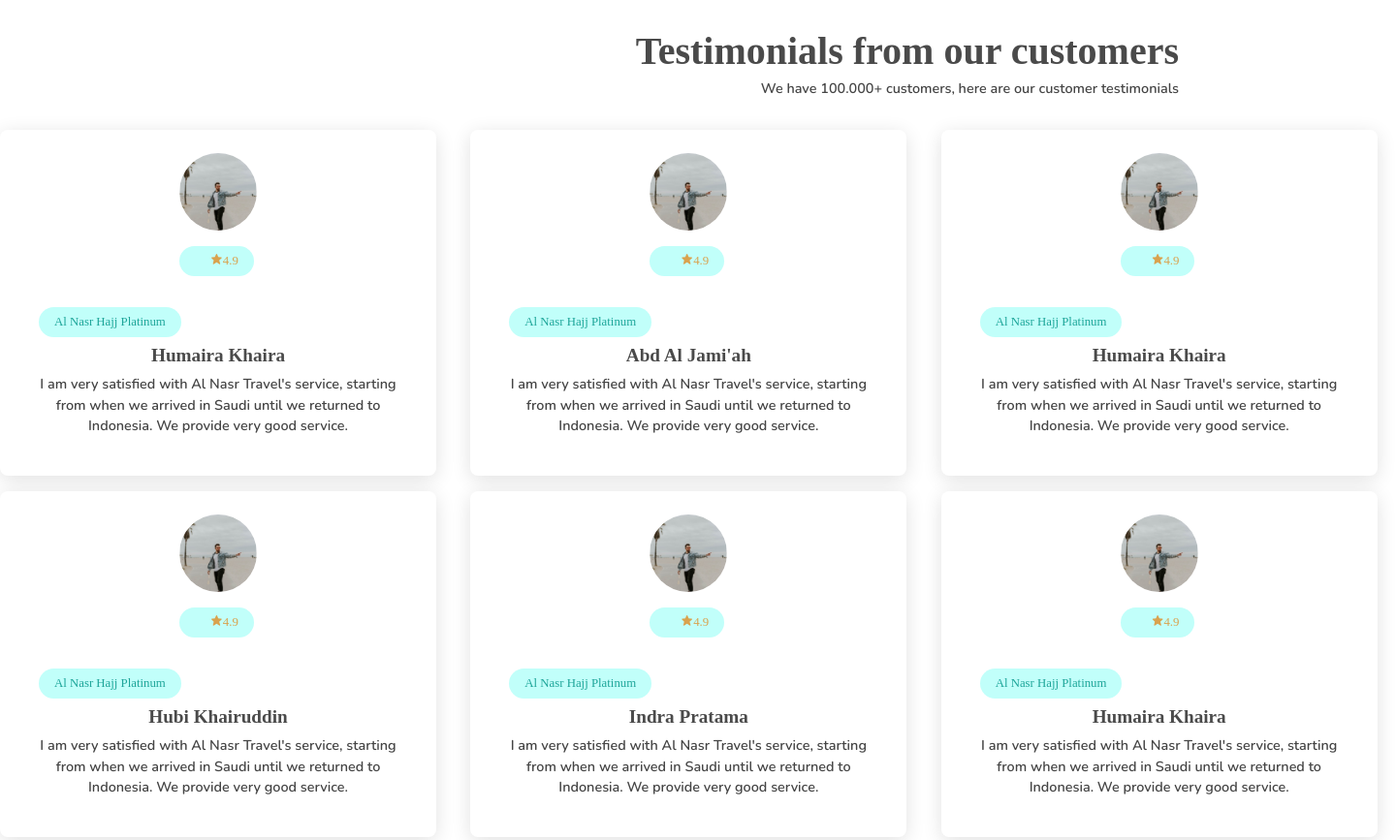
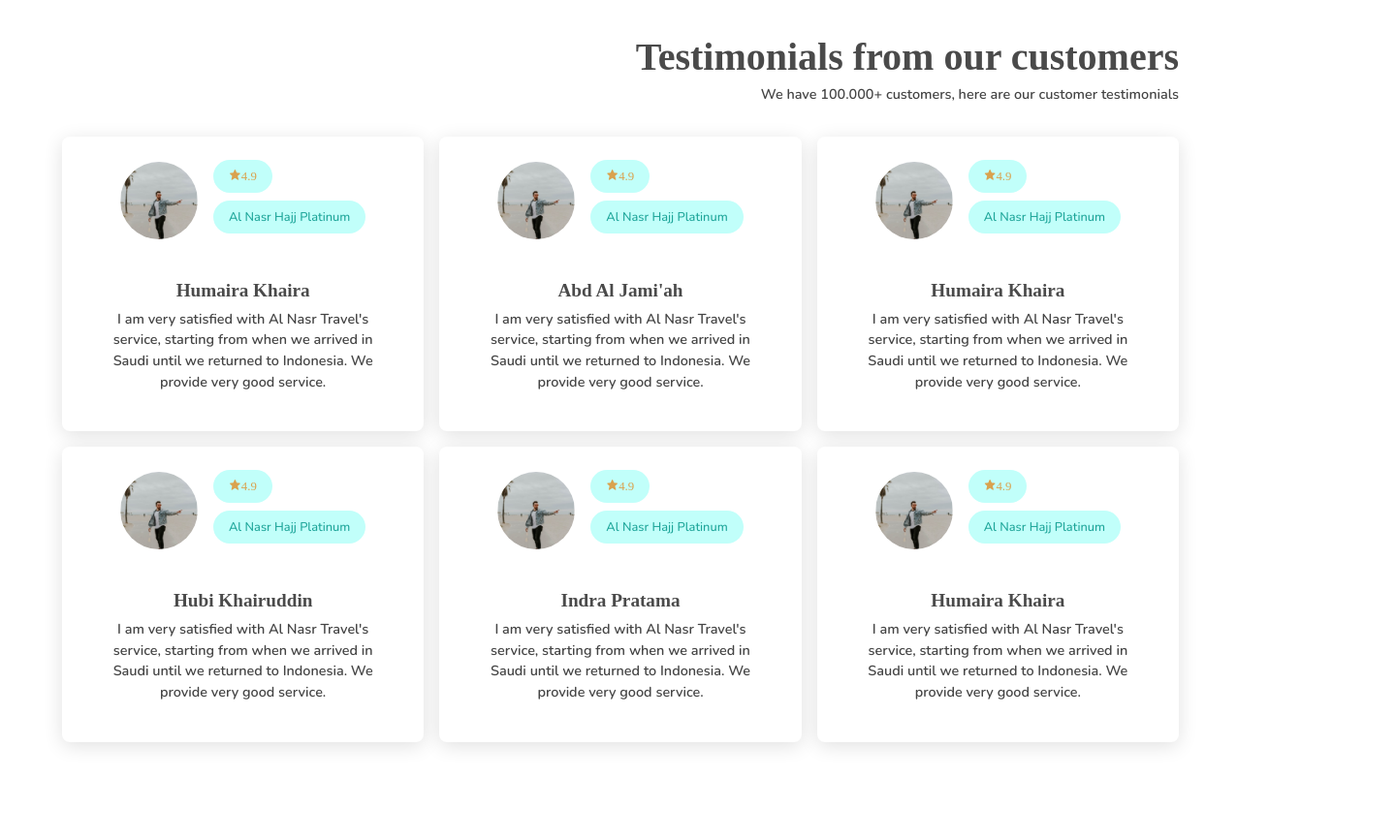
Before and after one commit to Fajar-saputra/codedesign.dev, a plain HTML site: page al-nasr-website-al-hajj-and-umrah/index.html in a window 1280 px wide. Shown: the part 3820-4687 px from the top of the page at 97% size, 1440 px wide, since content can reach past the window. Drawn offline with nearby package versions, Linux system fonts and the light colour scheme; a web font is replaced by a local one.

Commit message:
style(al-nasr-website): fix media query

```diff
--- a/al-nasr-website-al-hajj-and-umrah/css/style.css
+++ b/al-nasr-website-al-hajj-and-umrah/css/style.css
@@ -306,13 +306,6 @@ section {
     transform: translateX(-50%);
 }
 
-.package-header {
-    display: flex;
-    flex-direction: row;
-    align-items: center;
-    justify-content: space-between;
-}
-
 .about-content {
     height: 100%;
 }
@@ -335,6 +328,19 @@ section {
     margin-right: 1rem;
 }
 
+.package-header {
+    display: flex;
+    flex-direction: row;
+    align-items: center;
+    justify-content: space-between;
+}
+
+.package-grid {
+    display: grid;
+    grid-template-columns: repeat(auto-fill, minmax(300px, 1fr));
+    justify-content: center;
+}
+
 .card-package,
 .package-card-last {
     width: 361px;
@@ -344,12 +350,6 @@ section {
     border-radius: 10px;
     box-shadow: 0 4px 20px 0 rgba(29, 165, 153, 0.15);
     background-color: #fff;
-}
-
-.package-grid {
-    display: grid;
-    grid-template-columns: repeat(auto-fill, minmax(300px, 1fr));
-    justify-content: center;
 }
 
 .package-tier {
@@ -368,7 +368,7 @@ section {
 }
 
 .package-card-last {
-    height: 100%;
+    height: 540px;
     display: flex;
 }
 
@@ -433,11 +433,12 @@ section {
     width: fit-content;
     border-radius: 20px;
     margin: 0 auto;
+    font-family: var(--Nunito-font);
+    height: fit-content;
 }
 
 .rating i {
     font-family: var(--Nunito-font);
-    margin-left: 1rem;
     color: #d9a24e;
 }
 
@@ -467,6 +468,7 @@ section {
 .facilities .facilities-container {
     row-gap: 1rem;
     grid-template-columns: repeat(auto-fit, minmax(300px, 1fr));
+    gap: 1rem;
 }
 
 .facilities-item {
@@ -478,6 +480,7 @@ section {
     border-radius: var(--border-radius);
     box-shadow: 0 4px 20px 0 rgba(0, 0, 0, 0.12);
     background-color: var(--background-color);
+    width: 100%;
 }
 
 .facilities-container .heading {
@@ -487,13 +490,22 @@ section {
 }
 
 .testtimonail .container-2 {
-    width: 1440px;
+    max-width: 1440px;
+    width: 90%;
     margin: 0 auto;
 }
 
 .grid-testtimonail {
     display: grid;
     grid-template-columns: 1fr;
+    /* grid-template-columns: repeat(auto-fit, minmax(450px, 1fr)); */
+    /* row-gap: 2rem; */
+}
+
+.grid-testtimonail .card-testtimonail {
+    /* width: 450px; */
+    width: 100%;
+    margin: auto;
 }
 
 .card-testtimonail {
@@ -525,7 +537,7 @@ section {
 .card-testtimonail .rating {
     padding: .5rem 1rem;
     font-size: .8rem;
-    margin: 0;
+    margin: 0 0 .5rem;
 }
 
 .testtimonail-people {
@@ -627,9 +639,7 @@ footer {
 /* Media Queries for Responsiveness */
 
 @media (min-width: 576px) {
-    .facilities-container .facilities-item {
-        width: 280px;
-    }
+
 }
 
 @media (min-width: 768px) {
@@ -646,12 +656,15 @@ footer {
     }
 
     .grid-testtimonail {
-        grid-template-columns: repeat(auto-fit, minmax(450px, 1fr));
+        display: grid;
+        grid-template-columns: repeat(auto-fit, minmax(350px, 1fr));
+
     }
 
     .grid-testtimonail .card-testtimonail {
-        width: 450px;
+        margin: auto;
     }
+
 }
 
 @media (min-width: 992px) {
--- a/al-nasr-website-al-hajj-and-umrah/index.html
+++ b/al-nasr-website-al-hajj-and-umrah/index.html
@@ -363,12 +363,14 @@
             <div class="container-2">
                 <div class="grid-testtimonail  mt-2 gap-1 ">
                     <div class="card-testtimonail d-flex align-center justify-between gap-1">
-                        <div class=" card-head d-flex flex-column gap-1">
+                        <div class=" card-head d-flex gap-1 align-center justify-center">
                             <img src="images/testtimonial/testtimonail-2.png" alt="">
+                            <div>
                                 <div class="rating"><i class='bx bxs-star'>4.9</i></div>
+                                <div class="rating">Al Nasr Hajj Platinum</div>
+                            </div>
                         </div>
                         <div class="card-body">
-                            <div class="rating">Al Nasr Hajj Platinum</div>
                             <h4 class="testtimonail-people">Humaira Khaira</h4>
                             <p class="text-content">I am very satisfied with Al Nasr Travel's service, starting from
                                 when we
@@ -376,12 +378,14 @@
                         </div>
                     </div>
                     <div class="card-testtimonail d-flex align-center justify-between gap-1">
-                        <div class=" card-head d-flex flex-column gap-1">
+                        <div class=" card-head d-flex gap-1  align-center justify-center">
                             <img src="images/testtimonial/testtimonail-2.png" alt="">
+                            <div>
                                 <div class="rating"><i class='bx bxs-star'>4.9</i></div>
+                                <div class="rating">Al Nasr Hajj Platinum</div>
+                            </div>
                         </div>
                         <div class="card-body">
-                            <div class="rating">Al Nasr Hajj Platinum</div>
                             <h4 class="testtimonail-people">Abd Al Jami'ah</h4>
                             <p class="text-content">I am very satisfied with Al Nasr Travel's service, starting from
                                 when we arrived in Saudi until we returned to Indonesia. We provide very good service.
@@ -389,12 +393,14 @@
                         </div>
                     </div>
                     <div class="card-testtimonail d-flex align-center justify-between gap-1">
-                        <div class=" card-head d-flex flex-column gap-1">
+                        <div class=" card-head d-flex gap-1  align-center justify-center">
                             <img src="images/testtimonial/testtimonail-2.png" alt="">
+                            <div>
                                 <div class="rating"><i class='bx bxs-star'>4.9</i></div>
+                                <div class="rating">Al Nasr Hajj Platinum</div>
+                            </div>
                         </div>
                         <div class="card-body">
-                            <div class="rating">Al Nasr Hajj Platinum</div>
                             <h4 class="testtimonail-people">Humaira Khaira</h4>
                             <p class="text-content">I am very satisfied with Al Nasr Travel's service, starting from
                                 when we arrived in Saudi until we returned to Indonesia. We provide very good service.
@@ -402,12 +408,14 @@
                         </div>
                     </div>
                     <div class="card-testtimonail d-flex align-center justify-between gap-1">
-                        <div class=" card-head d-flex flex-column gap-1">
+                        <div class=" card-head d-flex gap-1  align-center justify-center">
                             <img src="images/testtimonial/testtimonail-2.png" alt="">
+                            <div>
                                 <div class="rating"><i class='bx bxs-star'>4.9</i></div>
+                                <div class="rating">Al Nasr Hajj Platinum</div>
+                            </div>
                         </div>
                         <div class="card-body">
-                            <div class="rating">Al Nasr Hajj Platinum</div>
                             <h4 class="testtimonail-people">Hubi Khairuddin</h4>
                             <p class="text-content">I am very satisfied with Al Nasr Travel's service, starting from
                                 when we arrived in Saudi until we returned to Indonesia. We provide very good service.
@@ -415,12 +423,14 @@
                         </div>
                     </div>
                     <div class="card-testtimonail d-flex align-center justify-between gap-1">
-                        <div class=" card-head d-flex flex-column gap-1">
+                        <div class=" card-head d-flex gap-1  align-center justify-center">
                             <img src="images/testtimonial/testtimonail-2.png" alt="">
+                            <div>
                                 <div class="rating"><i class='bx bxs-star'>4.9</i></div>
+                                <div class="rating">Al Nasr Hajj Platinum</div>
+                            </div>
                         </div>
                         <div class="card-body">
-                            <div class="rating">Al Nasr Hajj Platinum</div>
                             <h4 class="testtimonail-people">Indra Pratama</h4>
                             <p class="text-content">I am very satisfied with Al Nasr Travel's service, starting from
                                 when we arrived in Saudi until we returned to Indonesia. We provide very good service.
@@ -428,12 +438,14 @@
                         </div>
                     </div>
                     <div class="card-testtimonail d-flex align-center justify-between gap-1">
-                        <div class=" card-head d-flex flex-column gap-1">
+                        <div class=" card-head d-flex gap-1  align-center justify-center">
                             <img src="images/testtimonial/testtimonail-2.png" alt="">
+                            <div>
                                 <div class="rating"><i class='bx bxs-star'>4.9</i></div>
+                                <div class="rating">Al Nasr Hajj Platinum</div>
+                            </div>
                         </div>
                         <div class="card-body">
-                            <div class="rating">Al Nasr Hajj Platinum</div>
                             <h4 class="testtimonail-people">Humaira Khaira</h4>
                             <p class="text-content">I am very satisfied with Al Nasr Travel's service, starting from
                                 when we
```
Also changed, not shown: 1 other file. Lines whose indentation alone changed are shown as unchanged.
